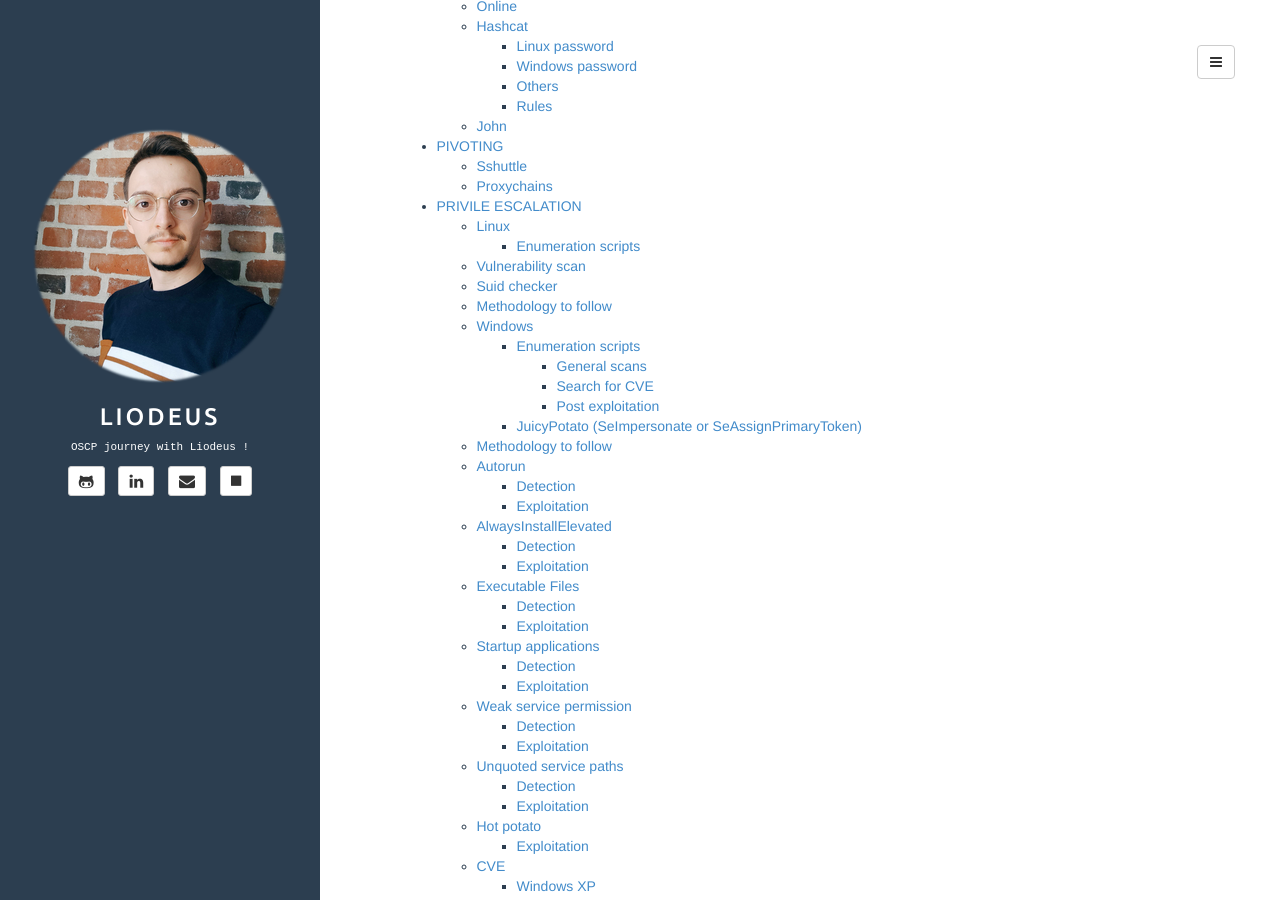
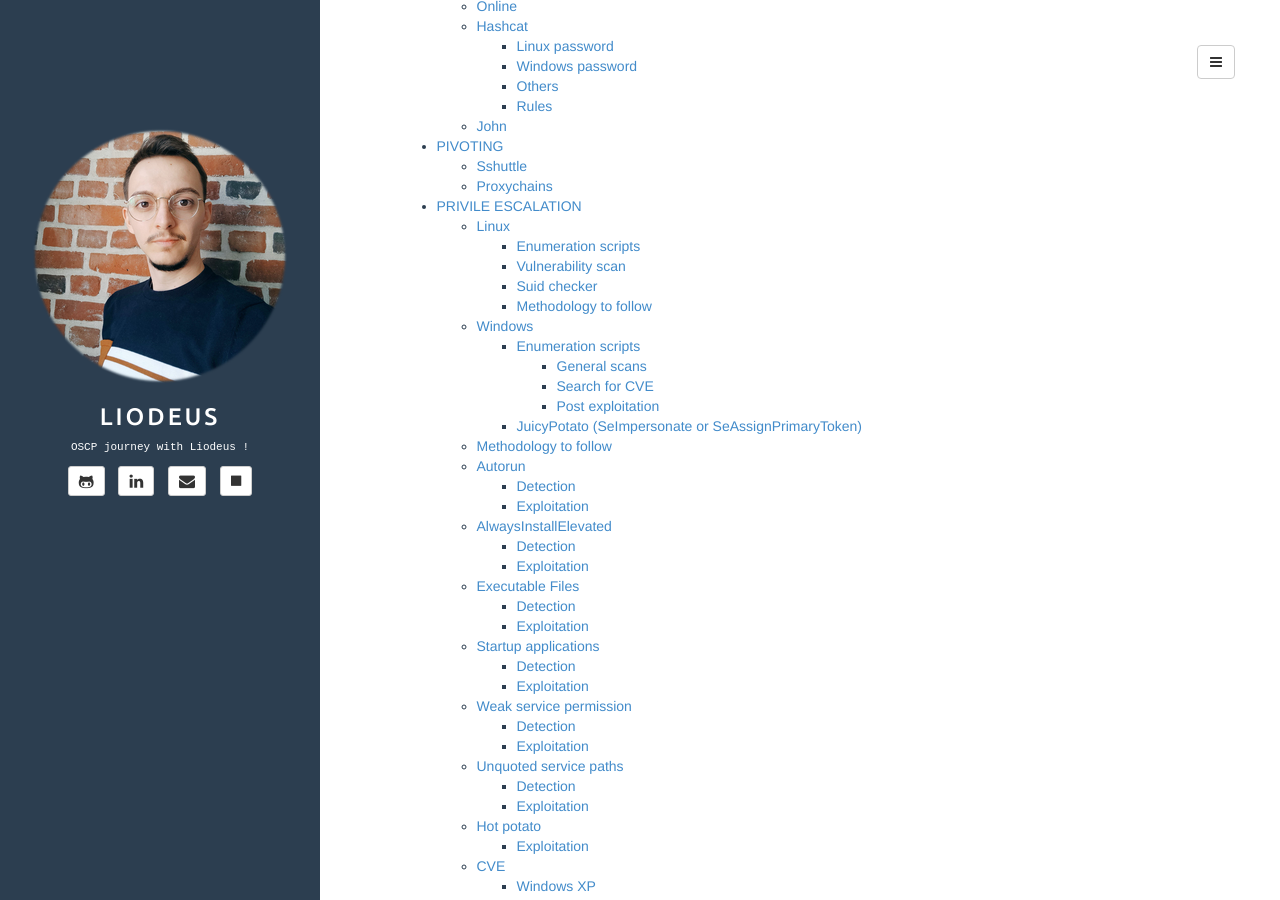
Before and after one commit to Liodeus/liodeus.github.io, a Jekyll site: the page built from _posts/2020-09-18-OSCP-personal-cheatsheet.md, in a window 1280 px wide and 900 px high, scrolled down 3134 px. Built offline with Jekyll 4.4.1, drawn with Linux system fonts in a browser that asks for light colours.

Commit message:
Add files via upload

````diff
--- a/_posts/2020-09-18-OSCP-personal-cheatsheet.md
+++ b/_posts/2020-09-18-OSCP-personal-cheatsheet.md
@@ -196,9 +196,9 @@ description: "OSCP personal cheatsheet"
 - [PRIVILE ESCALATION](#privile-escalation)
   * [Linux](#linux-4)
     + [Enumeration scripts](#enumeration-scripts)
-  * [Vulnerability scan](#vulnerability-scan)
-  * [Suid checker](#suid-checker)
-  * [Methodology to follow](#methodology-to-follow)
+    * [Vulnerability scan](#vulnerability-scan)
+    * [Suid checker](#suid-checker)
+    * [Methodology to follow](#methodology-to-follow)
   * [Windows](#windows-4)
     + [Enumeration scripts](#enumeration-scripts-1)
       - [General scans](#general-scans)
@@ -239,7 +239,7 @@ description: "OSCP personal cheatsheet"
 
 - [REVERSE SHELL](#reverse-shell)
 
-  - [Amazing tool for shell generation](#amazing-tool-for-shell-generation-1)
+  - [Amazing tool for shell generation](#amazing-tool-for-shell-generation)
   - [Bash](#bash-1)
   - [Perl](#perl-1)
   - [Python](#python-1)
@@ -1606,14 +1606,14 @@ python linuxprivchecker.py
 ./unix-privesc-check standard
 ```
 
-### Vulnerability scan
+#### Vulnerability scan
 
 ```
 perl les2.pl
 bash les.sh
 ```
 
-### Suid checker
+#### Suid checker
 
 ```
 python suid3num.py
@@ -1621,7 +1621,7 @@ python suid3num.py
 https://gtfobins.github.io/
 ```
 
-### Methodology to follow
+#### Methodology to follow
 
 ```
 https://guif.re/linuxeop
````
